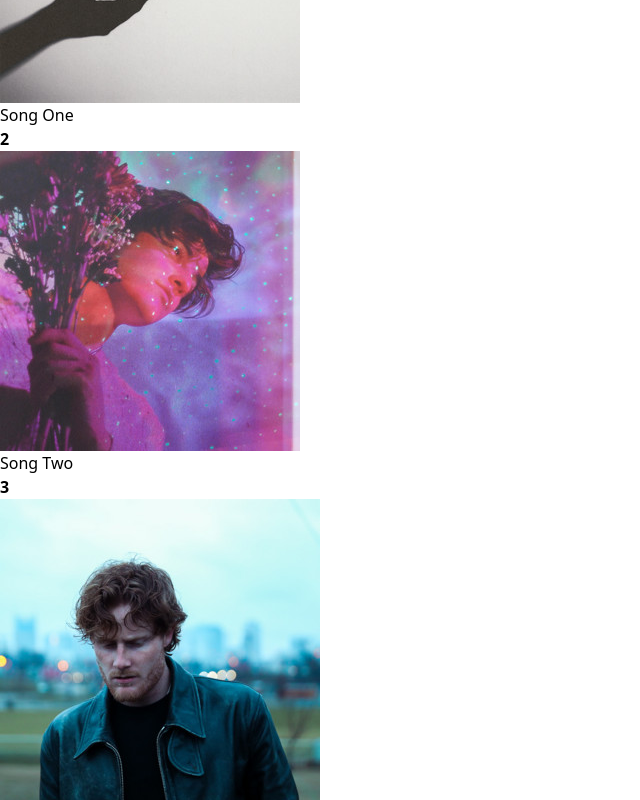
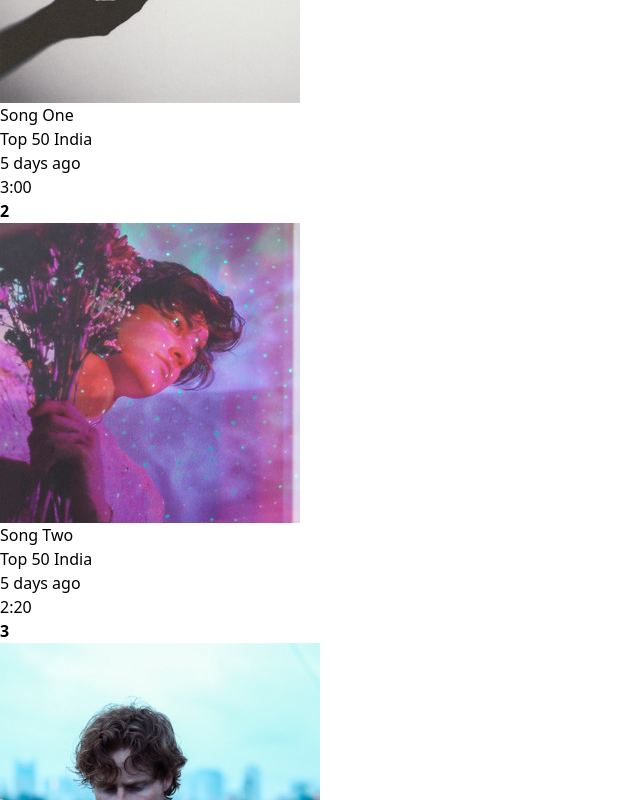
Before and after one commit to SoaresPedronhoDev/Spotify-Clone, a React (Vite) app: page /album/1 in a window 1280 px wide. Shown: the part 1500-2300 px from the top of the page, without its empty margins (0-640 px from the left). Built offline with nearby package versions, Linux system fonts and the light colour scheme.

Commit message:
Album Page finalizado

```diff
--- a/src/components/DisplayAlbum.tsx
+++ b/src/components/DisplayAlbum.tsx
@@ -45,6 +45,9 @@ export default function DisplayAlbum(){
                             <img className="inline w-10 mr-5" src={item.image} alt={item.name} />
                             {item.name}
                         </p>
+                        <p className="text-[15px]">{albumData.name}</p>
+                        <p className="text-[15px] hidden sm:block">5 days ago</p>
+                        <p className="text-[15px] text-center">{item.duration}</p>
                     </div>
              ))
 }
```
